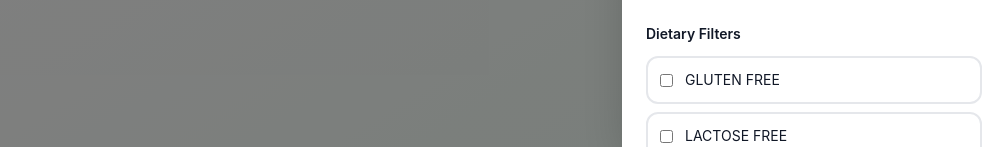
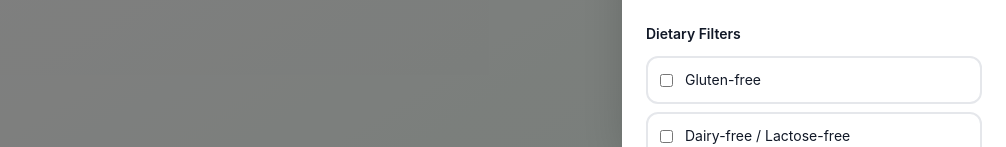
Before and after one commit to iitzayce/quikcart, a Next.js app: page / in a window 1280 px wide. Both pictures are taken after a click on the button "Preferences". Shown: the part 650-797 px from the top of the page, without its empty margins (274-1280 px from the left). Built offline with nearby package versions, Linux system fonts and the light colour scheme.

Commit message:
Fix dietary filter labels and mapping

```diff
--- a/components/PreferencesSidebar.tsx
+++ b/components/PreferencesSidebar.tsx
@@ -140,28 +140,28 @@ export default function PreferencesSidebar({
             <h3 className="text-sm font-semibold text-gray-900 mb-3">Dietary Filters</h3>
             <div className="space-y-2">
               {[
-                'GLUTEN_FREE',
-                'LACTOSE_FREE',
-                'VEGAN',
-                'VEGETARIAN',
-                'PALEO',
+                { value: 'GLUTEN_FREE', label: 'Gluten-free' },
+                { value: 'LOW_FAT', label: 'Dairy-free / Lactose-free' },
+                { value: 'VEGAN', label: 'Vegan' },
+                { value: 'VEGAN', label: 'Vegetarian' }, // Note: Instacart uses VEGAN or we could omit
+                { value: 'SUGAR_FREE', label: 'Paleo / Whole30' },
               ].map((filter) => (
                 <label
                   key={filter}
                   className={`flex items-center p-3 rounded-xl border-2 cursor-pointer transition-all ${
-                    preferences.dietaryFilters.includes(filter)
+                    preferences.dietaryFilters.includes(filter.value)
                       ? 'border-[#00A862] bg-green-50'
                       : 'border-gray-200 hover:border-gray-300'
                   }`}
                 >
                   <input
                     type="checkbox"
-                    checked={preferences.dietaryFilters.includes(filter)}
-                    onChange={() => toggleDietaryFilter(filter)}
+                    checked={preferences.dietaryFilters.includes(filter.value)}
+                    onChange={() => toggleDietaryFilter(filter.value)}
                     className="mr-3"
                   />
                   <span className="text-sm text-gray-900">
-                    {filter.replace(/_/g, ' ').replace(/\b\w/g, l => l.toUpperCase())}
+                    {filter.label}
                   </span>
                 </label>
               ))}
```
